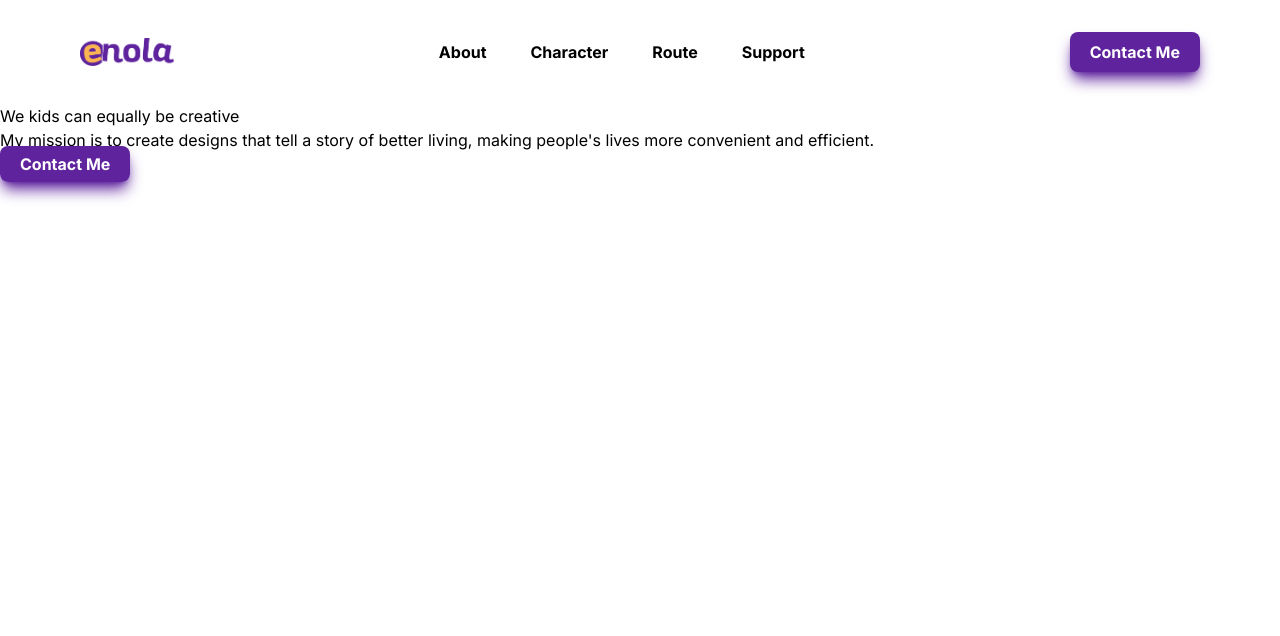
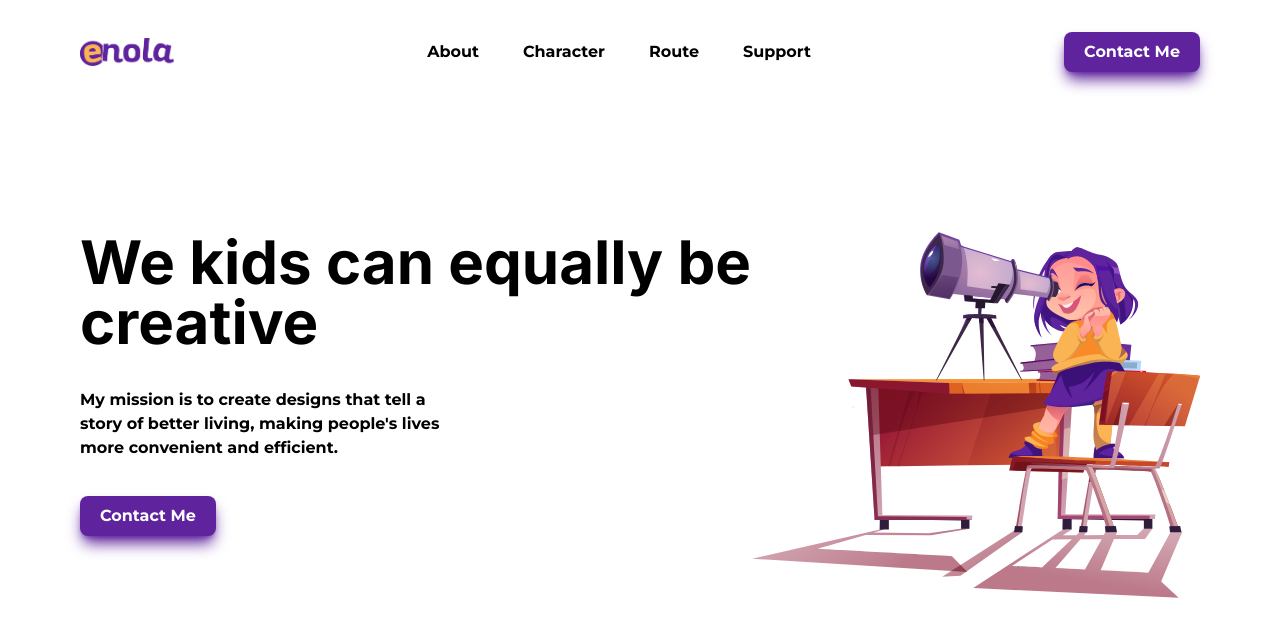
Before and after one commit to kode-ay/we-think, a Next.js app: page /enola in a window 1280 px wide. Shown: the top 636 px of the page. Built offline with nearby package versions, Linux system fonts and the light colour scheme.

Commit message:
Development

```diff
--- a/app/globals.css
+++ b/app/globals.css
@@ -7,6 +7,7 @@
   --background-start-rgb: 214, 219, 220;
   --background-end-rgb: 255, 255, 255;
   --button: #5E239D;
+  --background: linear-gradient(90deg, #09090A 0%, #181719 47.57%, #36343B 126.85%, #39363D 126.85%);
 }
 
 body {
--- a/app/layout.js
+++ b/app/layout.js
@@ -1,6 +1,8 @@
 import './globals.css'
+import { Montserrat } from 'next/font/google'
 import { Inter } from 'next/font/google'
 
+const montserrat = Montserrat({ subsets: ['latin'] })
 const inter = Inter({ subsets: ['latin'] })
 
 export const metadata = {
@@ -11,7 +13,7 @@ export const metadata = {
 export default function RootLayout({ children }) {
   return (
     <html lang="en">
-      <body className={inter.className}>{children}</body>
+      <body className={montserrat.className}>{children}</body>
     </html>
   )
 }
--- a/components/enola/hero/page.js
+++ b/components/enola/hero/page.js
@@ -1,11 +1,14 @@
 import Link from 'next/link';
+import Image from 'next/image';
 
 export default function Hero() {
   return (
-    <header>
-      <div className="text">
-        <h1>We kids can equally be creative</h1>
-        <p>
+    <header className="px-20 py-6 pt-32 flex justify-between items-start flex-wrap">
+      <div className="text flex flex-col gap-9 items-start">
+        <h1 className="font-head text-6xl font-bold max-w-2xl">
+          We kids can equally be creative
+        </h1>
+        <p className="font-bold max-w-sm">
           My mission is to create designs that tell a story of better living,
           making people's lives more convenient and efficient.
         </p>
@@ -16,6 +19,7 @@ export default function Hero() {
           Contact Me
         </Link>
       </div>
+      <Image src="/enola/Girl with telescope.svg" width={300} height={300} className='flex-1' />
     </header>
   );
 }
--- a/tailwind.config.js
+++ b/tailwind.config.js
@@ -8,10 +8,14 @@ module.exports = {
   theme: {
     extend: {
       backgroundColor: {
-        "btn": "var(--button)",
+        btn: "var(--button)",
       },
       colors: {
-        "pur": "var(--button)",
+        pur: "var(--button)",
+      },
+      fontFamily: {
+        head: "Inter",
+        para: "Montserrat",
       },
     },
   },
```
Also changed, not shown: public/we think/we think.png (renamed from public/we think.png).
